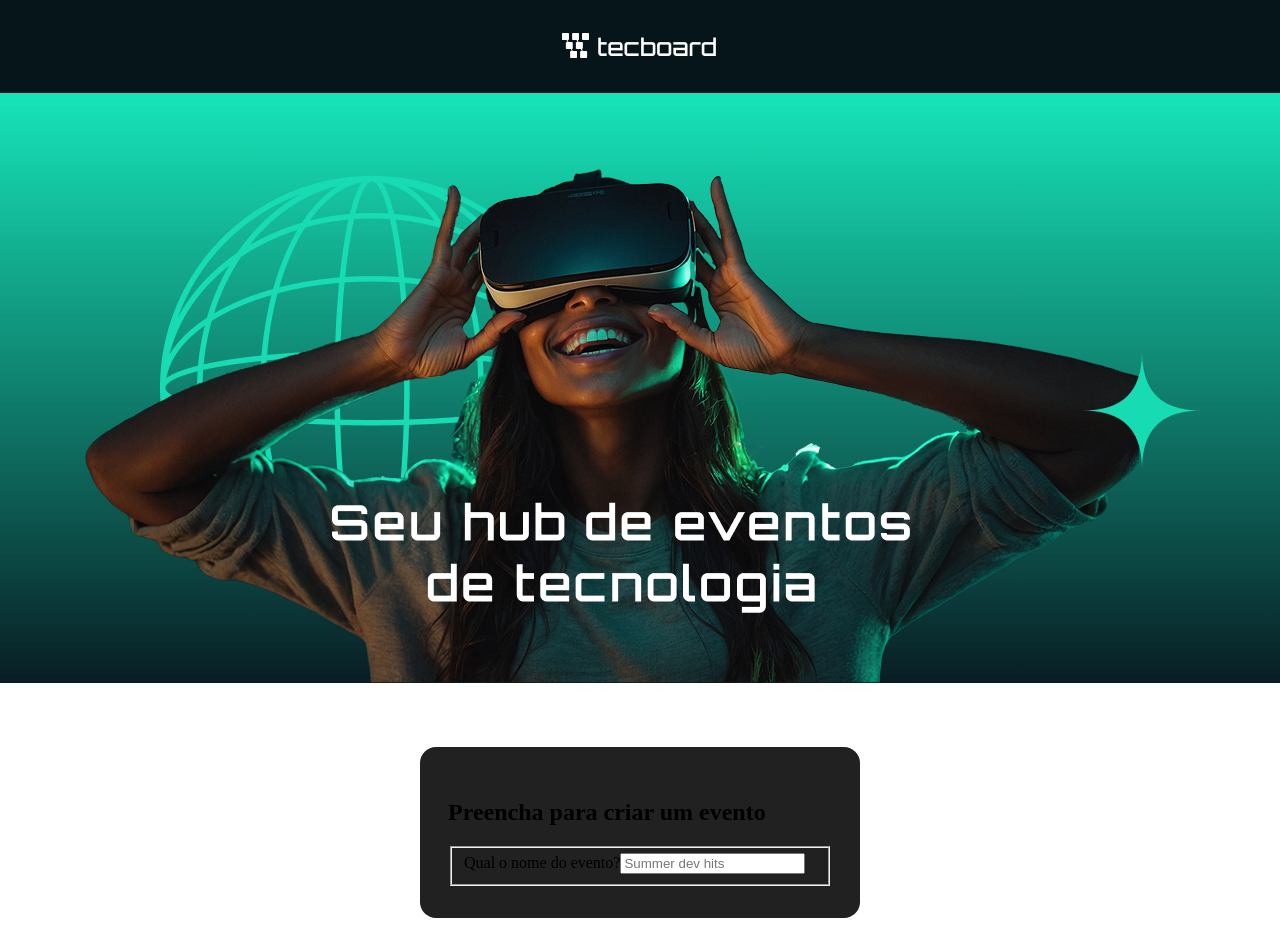
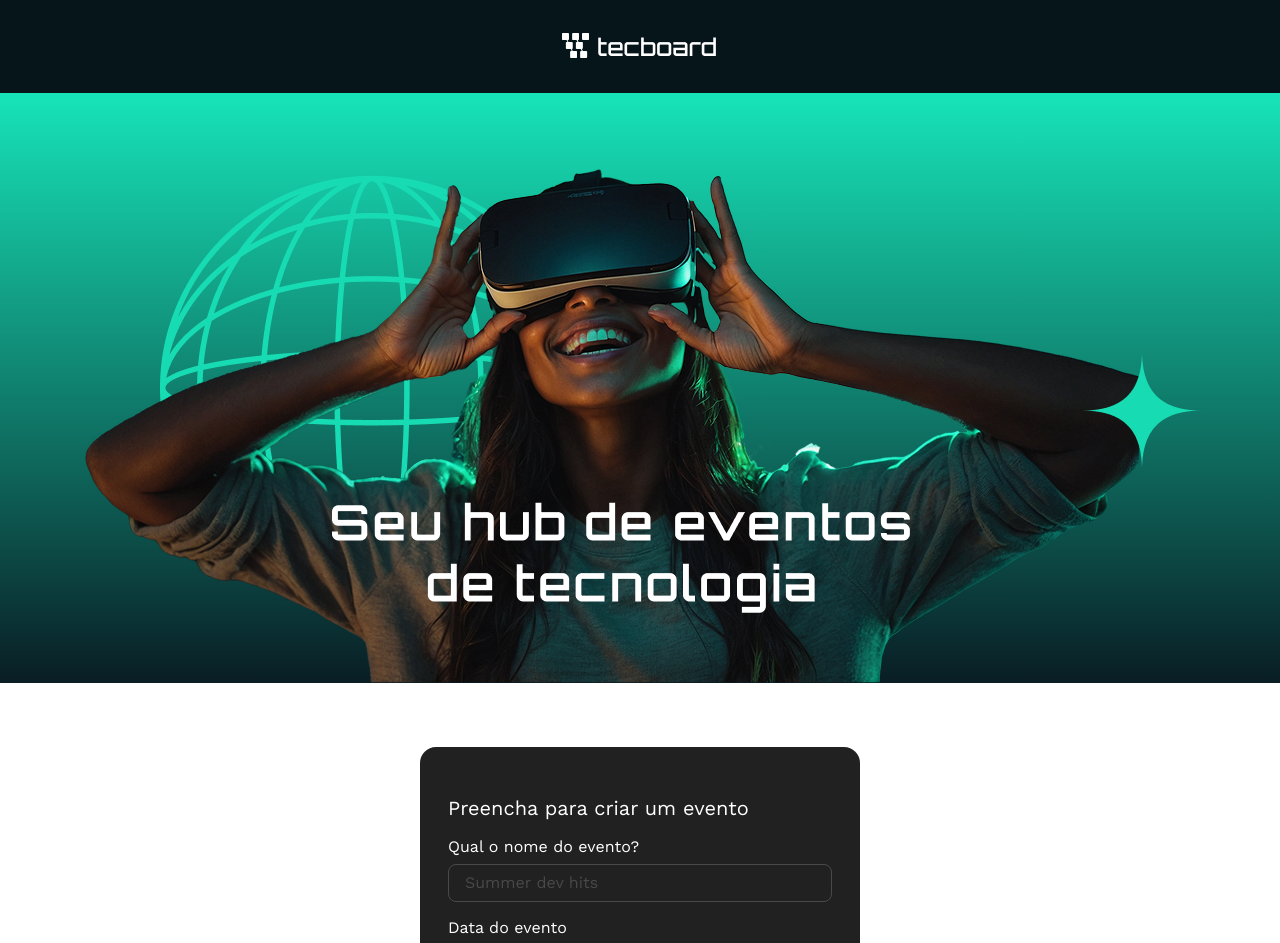
Before and after one commit to dougfani/tecboard-react, a React (Vite) app: page / in a window 1280 px wide. Shown: the top 943 px of the page. Built offline with nearby package versions, Linux system fonts and the light colour scheme.

Commit message:
adiciona estilos e estrutura para os componentes de formulario

```diff
--- a/index.html
+++ b/index.html
@@ -5,6 +5,12 @@
         <link rel="icon" type="image/svg+xml" href="/favicon.svg" />
         <meta name="viewport" content="width=device-width, initial-scale=1.0" />
         <title>tecboard</title>
+        <link rel="preconnect" href="https://fonts.googleapis.com" />
+        <link rel="preconnect" href="https://fonts.gstatic.com" crossorigin />
+        <link
+            href="https://fonts.googleapis.com/css2?family=Work+Sans:ital,wght@0,100..900;1,100..900&display=swap"
+            rel="stylesheet"
+        />
     </head>
     <body>
         <div id="root"></div>
--- /dev/null
+++ b/src/components/CampoDeEntrada/campo-entrada.estilos.css
@@ -0,0 +1,14 @@
+.campo-entrada-form {
+    border-radius: 8px;
+    background-color: transparent;
+    border: 1px solid #4a4949;
+    font-weight: 400;
+    font-size: 16px;
+    line-height: 120%;
+    color: #ffffff;
+    padding: 8px 16px;
+}
+
+.campo-entrada-form::placeholder {
+    color: #4a4949;
+}
--- a/src/components/CampoDeEntrada/index.jsx
+++ b/src/components/CampoDeEntrada/index.jsx
@@ -1,3 +1,5 @@
+import './campo-entrada.estilos.css';
+
 export function CampoDeEntrada(props) {
-    return <input {...props} />;
+    return <input {...props} className="campo-entrada-form" />;
 }
--- /dev/null
+++ b/src/components/CampoDeFormulario/campo-formulario.estilos.css
@@ -0,0 +1,8 @@
+.campo-form {
+    display: flex;
+    flex-direction: column;
+    gap: 8px;
+    border: none;
+    padding: 0;
+    margin: 0;
+}
--- a/src/components/CampoDeFormulario/index.jsx
+++ b/src/components/CampoDeFormulario/index.jsx
@@ -1,3 +1,5 @@
+import './campo-formulario.estilos.css';
+
 export function CampoDeFormulario({ children }) {
-    return <fieldset>{children}</fieldset>;
+    return <fieldset className="campo-form">{children}</fieldset>;
 }
--- a/src/components/FormularioDeEvento/formulario-de-evento.estilos.css
+++ b/src/components/FormularioDeEvento/formulario-de-evento.estilos.css
@@ -6,3 +6,9 @@
     max-width: 90%;
     margin: 64px auto;
 }
+
+.campos {
+    display: flex;
+    flex-direction: column;
+    gap: 16px;
+}
--- a/src/components/FormularioDeEvento/index.jsx
+++ b/src/components/FormularioDeEvento/index.jsx
@@ -1,22 +1,28 @@
-import './formulario-de-evento.estilos.css'
-import { CampoDeEntrada } from "../CampoDeEntrada";
-import { CampoDeFormulario } from "../CampoDeFormulario";
-import { Label } from "../Label";
-import { TituloFormulario } from "../TituloFormulario";
+import './formulario-de-evento.estilos.css';
+import { CampoDeEntrada } from '../CampoDeEntrada';
+import { CampoDeFormulario } from '../CampoDeFormulario';
+import { Label } from '../Label';
+import { TituloFormulario } from '../TituloFormulario';
 
 export function FormularioDeEvento() {
     return (
         <form className="form-evento">
             <TituloFormulario>Preencha para criar um evento</TituloFormulario>
+            <div className="campos">
                 <CampoDeFormulario>
-                <Label htmlFor="nome">Qual o nome do evento?</Label>
+                    <Label htmlFor="nomeEvento">Qual o nome do evento?</Label>
                     <CampoDeEntrada
                         type="text"
-                    id="nome"
+                        id="nomeEvento"
                         placeholder="Summer dev hits"
                         name="nomEvento"
                     />
                 </CampoDeFormulario>
+                <CampoDeFormulario>
+                    <Label htmlFor="dataEvento">Data do evento</Label>
+                    <CampoDeEntrada type="date" id="dataEvento" name="dataEvento" />
+                </CampoDeFormulario>
+            </div>
         </form>
     );
 }
--- a/src/components/Label/index.jsx
+++ b/src/components/Label/index.jsx
@@ -1,3 +1,9 @@
+import './label.estilos.css';
+
 export function Label({ children, htmlFor }) {
-    return <label htmlFor={htmlFor}>{children}</label>;
+    return (
+        <label htmlFor={htmlFor} className="label">
+            {children}
+        </label>
+    );
 }
--- /dev/null
+++ b/src/components/Label/label.estilos.css
@@ -0,0 +1,6 @@
+.label {
+    font-weight: 400;
+    font-size: 16px;
+    line-height: 120%;
+    color: #ffffff;
+}
--- a/src/components/TituloFormulario/index.jsx
+++ b/src/components/TituloFormulario/index.jsx
@@ -1,6 +1,7 @@
+import './titulo-formularios.estilos.css';
 // props é um OBJETO
 // props.children
 
-export function TituloFormulario(props) {
-    return <h2>{props.children}</h2>;
+export function TituloFormulario({ children }) {
+    return <h2 className="titulo-form">{children}</h2>;
 }
--- /dev/null
+++ b/src/components/TituloFormulario/titulo-formularios.estilos.css
@@ -0,0 +1,6 @@
+.titulo-form {
+    font-weight: 400;
+    font-size: 20px;
+    line-height: 125%;
+    color: #ffffff;
+}
--- a/src/index.css
+++ b/src/index.css
@@ -0,0 +1,3 @@
+* {
+    font-family: 'Work Sans', sans-serif;
+}
```
Lines whose indentation alone changed are shown as unchanged.
